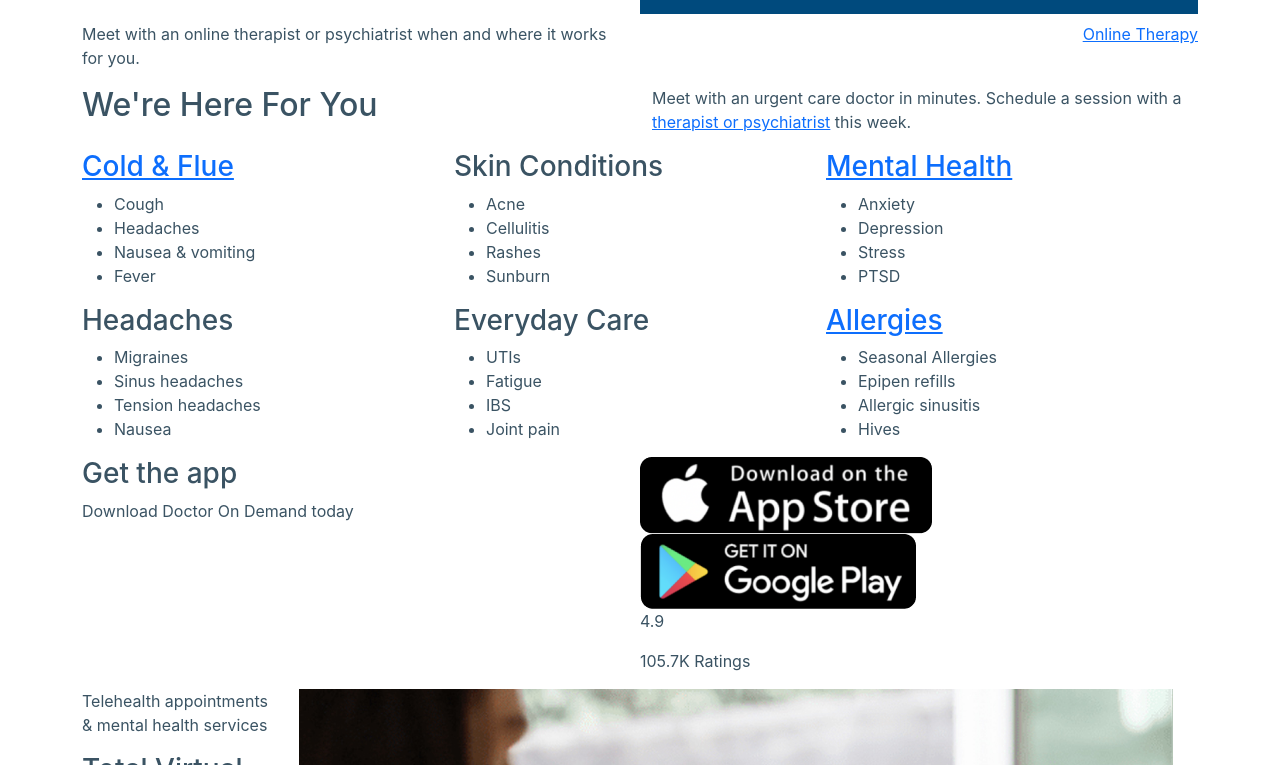
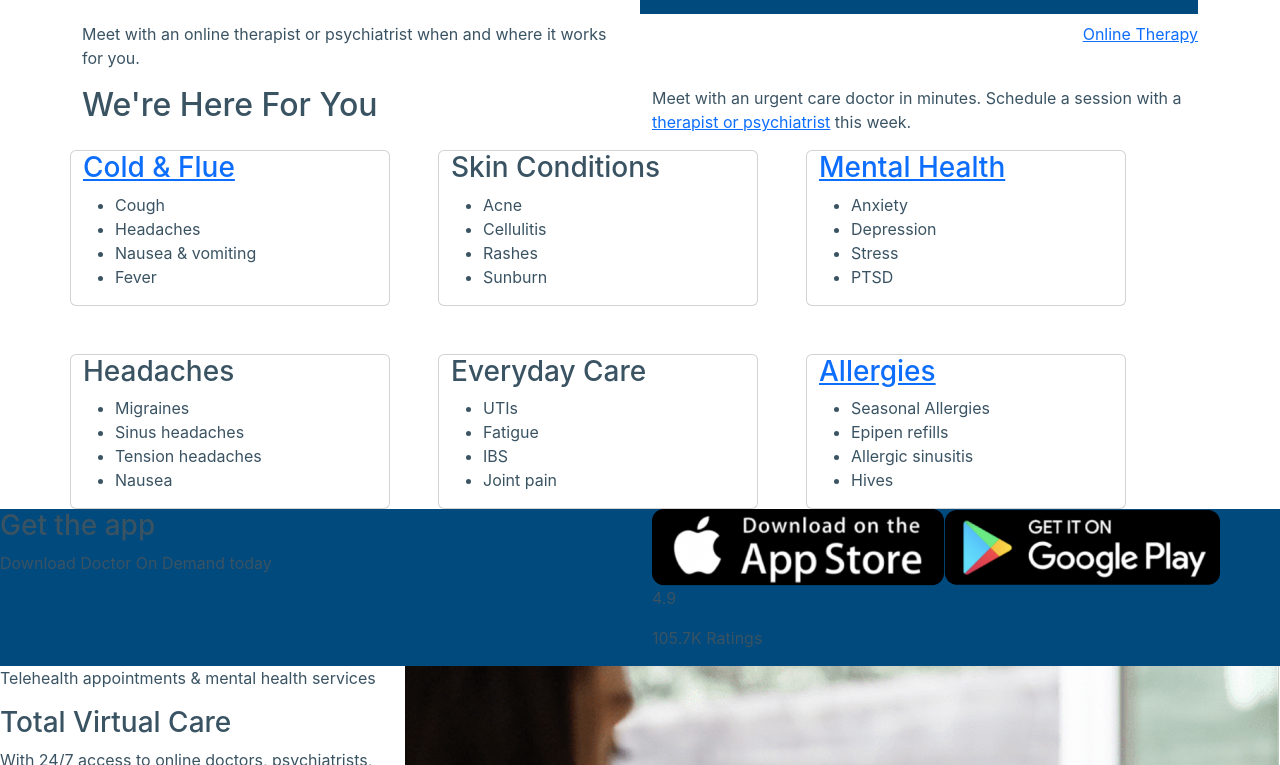
Before and after one commit to aboongm/booking-doctor-app, a React (Vite) app in the folder frontend/: page / in a window 1280 px wide. Shown: the part 635-1400 px from the top of the page. Built offline with nearby package versions, Linux system fonts and the light colour scheme.

Commit message:
corrected sections within dod

```diff
--- a/frontend/src/Components/App.css
+++ b/frontend/src/Components/App.css
@@ -9,3 +9,7 @@ font-weight: bold;
 line-height: 65px;
 letter-spacing: -2px;
 }
+
+.card-width {
+  width: 320px !important;
+}
--- a/frontend/src/Components/Pages/Home.jsx
+++ b/frontend/src/Components/Pages/Home.jsx
@@ -47,6 +47,9 @@ function Home() {
                         </div>
                     </div>
                 </div>
+            </div>
+
+            <div className="container mx-auto">
                 <div className="row">
                     <div className="col text-start">
                         <p>
@@ -60,8 +63,10 @@ function Home() {
                         </Link>
                     </div>
                 </div>
+            </div>
             {/* WE'RE HERE FOR YOU */}
 
+            <div className="container mx-auto">
                 <div className="row">
                     <div className="col">
                         <h2>We're Here For You</h2>
@@ -75,10 +80,12 @@ function Home() {
                         </p>
                     </div>
 
-                    <div className="row">
-                        <div className="col-md-4">
+                    <div className="row gap-5">
+                        <div className="col-md-4 card card-width">
                             <Link to="/">
-                                <h3>Cold & Flue</h3>
+                                <h3 className="card-title card-link">
+                                    Cold & Flue
+                                </h3>
                             </Link>
                             <ul>
                                 <li>Cough</li>
@@ -87,7 +94,7 @@ function Home() {
                                 <li>Fever</li>
                             </ul>
                         </div>
-                        <div className="col-md-4">
+                        <div className="col-md-4 card card-width">
                             <h3>Skin Conditions</h3>
                             <ul>
                                 <li>Acne</li>
@@ -96,7 +103,7 @@ function Home() {
                                 <li>Sunburn</li>
                             </ul>
                         </div>
-                        <div className="col-md-4">
+                        <div className="col-md-4 card card-width">
                             <Link to="/">
                                 <h3>Mental Health</h3>
                             </Link>
@@ -108,7 +115,7 @@ function Home() {
                             </ul>
                         </div>
 
-                        <div className="col-md-4">
+                        <div className="col-md-4 card card-width">
                             <h3>Headaches</h3>
                             <ul>
                                 <li>Migraines</li>
@@ -117,7 +124,7 @@ function Home() {
                                 <li>Nausea</li>
                             </ul>
                         </div>
-                        <div className="col-md-4">
+                        <div className="col-md-4 card card-width">
                             <h3>Everyday Care</h3>
                             <ul>
                                 <li>UTIs</li>
@@ -126,7 +133,7 @@ function Home() {
                                 <li>Joint pain</li>
                             </ul>
                         </div>
-                        <div className="col-md-4">
+                        <div className="col-md-4 card card-width">
                             <Link to="/">
                                 <h3>Allergies</h3>
                             </Link>
@@ -138,8 +145,10 @@ function Home() {
                             </ul>
                         </div>
                     </div>
+                </div>
+            </div>
 
-                    <div className="row">
+            <div className="row bg-dod-blue">
                 <div className="col">
                     <h3>Get the app</h3>
                     <p>Download Doctor On Demand today</p>
@@ -162,24 +171,20 @@ function Home() {
 
             <div className="row">
                 <div className="col">
-                            <p>
-                                Telehealth appointments & mental health services
-                            </p>
+                    <p>Telehealth appointments & mental health services</p>
                     <h3>Total Virtual Care</h3>
                     <p>
-                                With 24/7 access to online doctors,
-                                psychiatrists, psychologists, therapists and
-                                other medical experts, care is always available,
-                                anytime and anywhere. Select and see your
-                                favorite providers again and again, right from
-                                your smartphone, tablet or computer.
+                        With 24/7 access to online doctors, psychiatrists,
+                        psychologists, therapists and other medical experts,
+                        care is always available, anytime and anywhere. Select
+                        and see your favorite providers again and again, right
+                        from your smartphone, tablet or computer.
                     </p>
                     <p>
-                                Better yet, Doctor On Demand is a covered
-                                benefit for over 98 million Americans by their
-                                health plan or employer. It's free to sign up
-                                and easy to check your coverage when you
-                                register.
+                        Better yet, Doctor On Demand is a covered benefit for
+                        over 98 million Americans by their health plan or
+                        employer. It's free to sign up and easy to check your
+                        coverage when you register.
                     </p>
 
                     <Link to="/">
@@ -202,19 +207,14 @@ function Home() {
                 </div>
                 <div className="col">
                     <div>
-                                <h2>
-                                    Personalized care for your mind and body.
-                                </h2>
+                        <h2>Personalized care for your mind and body.</h2>
                         <p>
-                                    From rashes to colds, stress management to
-                                    diabetes management, individual treatment
-                                    plans are created around you. Our medical
-                                    and mental health providers work together,
-                                    keeping your personal journey protected and
-                                    connected.
+                            From rashes to colds, stress management to diabetes
+                            management, individual treatment plans are created
+                            around you. Our medical and mental health providers
+                            work together, keeping your personal journey
+                            protected and connected.
                         </p>
-                            </div>
-                        </div>
                     </div>
                 </div>
             </div>
```
Lines whose indentation alone changed are shown as unchanged.
